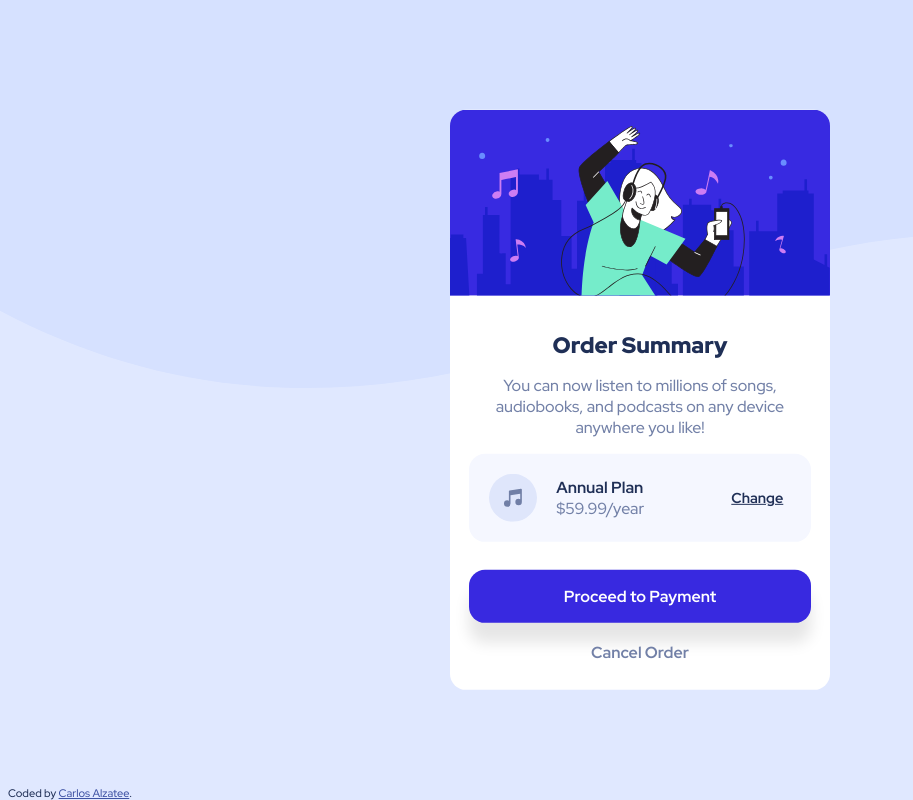
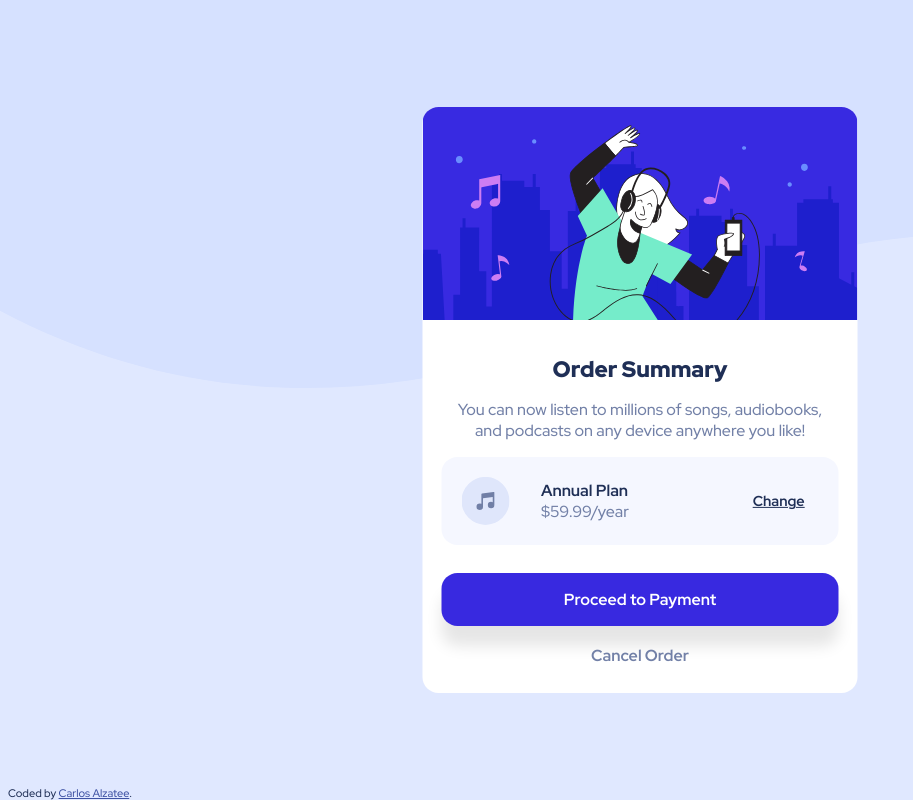
Before and after one commit to carlosalzatep/carlosalzatep.github.io, a plain HTML site: page index.html in a window 1280 px wide. Shown: the whole page, without its empty margins (0-913 px from the left). Drawn offline with Linux system fonts and the light colour scheme.

Commit message:
max-width

```diff
--- a/src/style.css
+++ b/src/style.css
@@ -47,8 +47,8 @@ p {
 
 .card {
     background-color: white;
-    min-width: 320px;
-    max-width: 380px;
+    min-width: 330px;
+    max-width: 435px;
     padding-bottom: .5rem;
     position: absolute;
     top: 50%;
```
